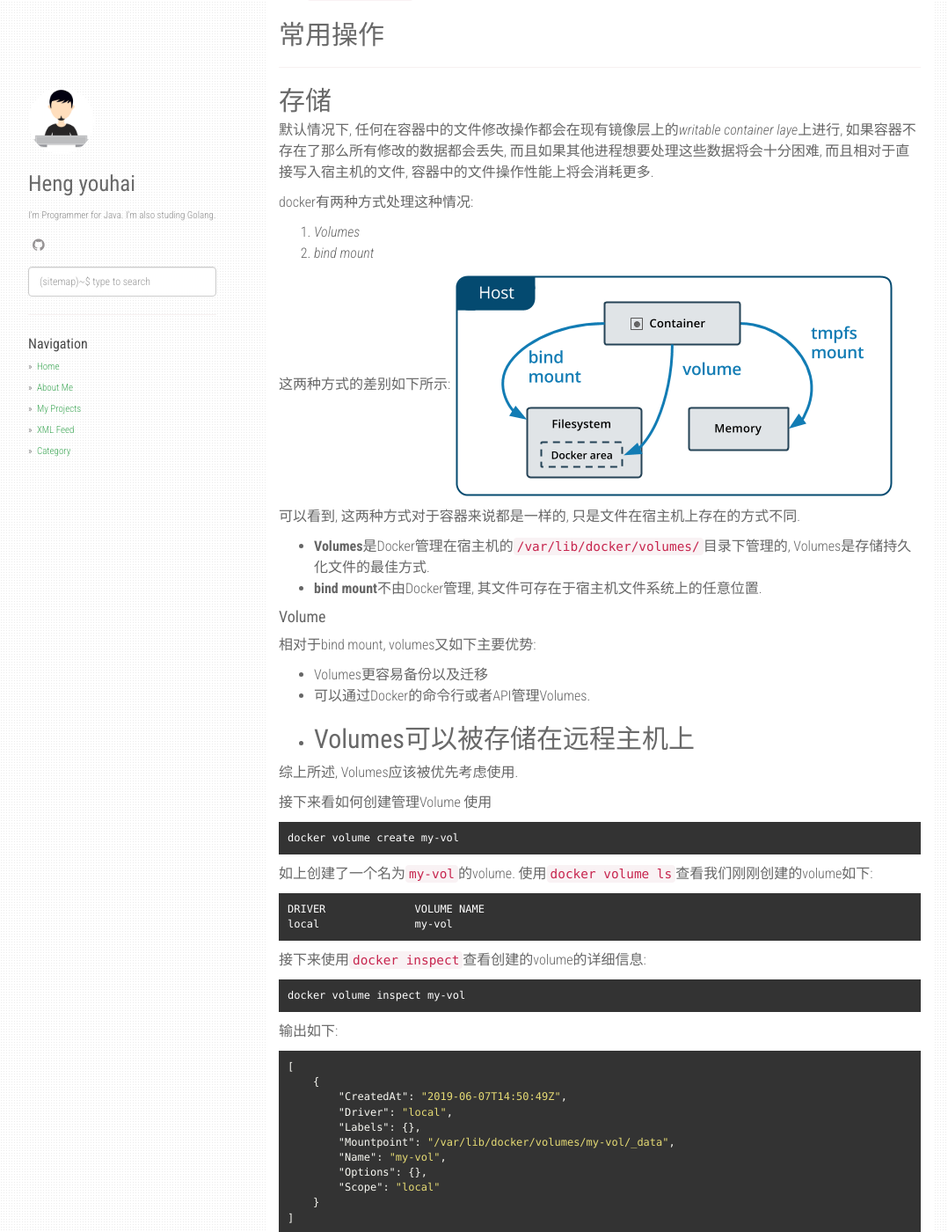
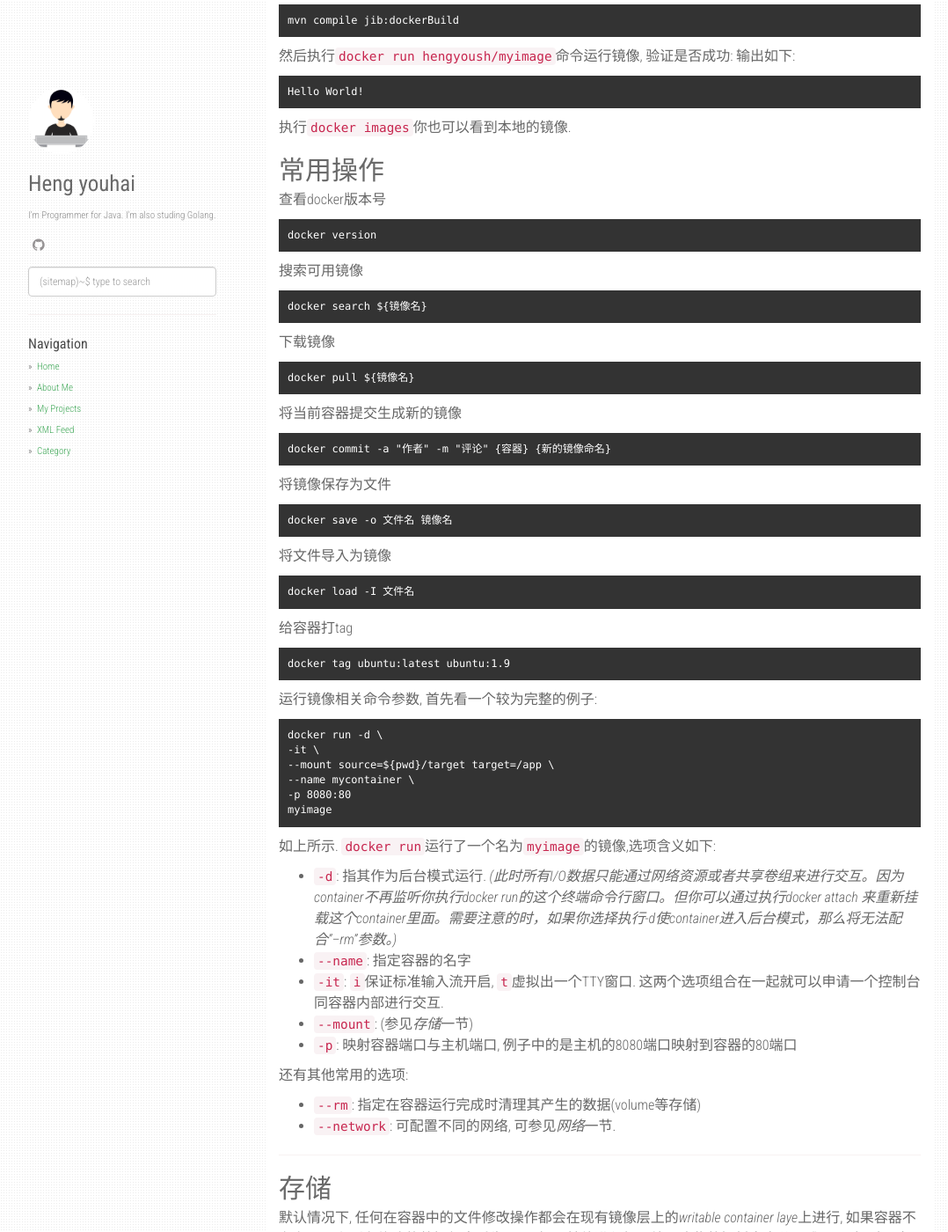
Before and after one commit to hengyoush/hengyoush.github.io, a Jekyll site: the page built from _posts/2019-06-04-docker-concept.md, in a window 1280 px wide and 1400 px high, scrolled down 6532 px. Shown: the whole window at 88% size, without its empty margins (53-1131 px from the left). Built offline with Jekyll 4.4.1, drawn with Linux system fonts in a browser that asks for light colours; nearby versions of some CDN libraries; comment, search, counter and statistics services are not loaded; some of the changed text lies outside the part shown.

Commit message:
修改文章

````diff
--- a/_posts/2019-06-04-docker-concept.md
+++ b/_posts/2019-06-04-docker-concept.md
@@ -50,7 +50,14 @@ docker使用C/S结构, docker client与docker daemon交互, docker daemon负责
 ---
 
 ## 为什么使用Docker
-TODO
+其实根据上面的介绍, 已经可以提炼出docker的大部分优点了, 接下来做一个总结:
+
+- 更快的启动速度
+- 更高效的利用系统资源
+- 一致的运行环境
+- 更轻松的迁移
+- 自动伸缩
+- ...
 
 ---
 
@@ -302,6 +309,63 @@ Hello World!
 
 ## 常用操作
 
+查看docker版本号
+```
+docker version
+```
+
+搜索可用镜像
+```
+docker search ${镜像名}
+```
+
+下载镜像
+```
+docker pull ${镜像名}
+```
+
+将当前容器提交生成新的镜像
+```
+docker commit -a "作者" -m "评论" {容器} {新的镜像命名}
+```
+
+将镜像保存为文件
+```
+docker save -o 文件名 镜像名
+```
+
+将文件导入为镜像
+```
+docker load -I 文件名
+```
+
+给容器打tag
+```
+docker tag ubuntu:latest ubuntu:1.9
+```
+
+运行镜像相关命令参数, 首先看一个较为完整的例子:
+```
+docker run -d \
+-it \
+--mount source=${pwd}/target target=/app \
+--name mycontainer \
+-p 8080:80
+myimage
+```
+
+如上所示. `docker run`运行了一个名为`myimage`的镜像,选项含义如下:
+- `-d`: 指其作为后台模式运行.
+*(此时所有I/O数据只能通过网络资源或者共享卷组来进行交互。因为container不再监听你执行docker run的这个终端命令行窗口。但你可以通过执行docker attach 来重新挂载这个container里面。需要注意的时，如果你选择执行-d使container进入后台模式，那么将无法配合"--rm"参数。)*
+- `--name`: 指定容器的名字
+- `-it`: `i`保证标准输入流开启, `t`虚拟出一个TTY窗口. 这两个选项组合在一起就可以申请一个控制台同容器内部进行交互.
+- `--mount`: (参见*存储*一节)
+- `-p`: 映射容器端口与主机端口, 例子中的是主机的8080端口映射到容器的80端口
+
+还有其他常用的选项:
+- `--rm`: 指定在容器运行完成时清理其产生的数据(volume等存储)
+- `--network`: 可配置不同的网络, 可参见*网络*一节.
+
 
 ---
 
@@ -313,6 +377,7 @@ docker有两种方式处理这种情况:
 2. *bind mount*
 
 这两种方式的差别如下所示:
+
 ![avatar](/static/img/types-of-mounts.png)
 
 可以看到, 这两种方式对于容器来说都是一样的, 只是文件在宿主机上存在的方式不同.
@@ -398,7 +463,30 @@ docker volume prune
 这样就移除了所有不使用的volume.
 
 #### Bind mount
+创建Bind mount:
+```
+docker run -d \
+  -it \
+  --name devtest \
+  --mount type=bind,source="$(pwd)"/target,target=/app \
+  nginx:latest
+```
+如上命令创建了一个Bind mount, 将主机上当前路径下的target目录映射到了容器内部的/app目录下, 除此之外还可以设置
+readonly选项, 用于控制容器的读写权限.
 
+使用`docker inspect`命令查看容器的挂载情况, 输出如下:
+```json
+"Mounts": [
+    {
+        "Type": "bind",
+        "Source": "/tmp/source/target",
+        "Destination": "/app",
+        "Mode": "",
+        "RW": true,
+        "Propagation": "rprivate"
+    }
+],
+```
 
 ---
 
````
